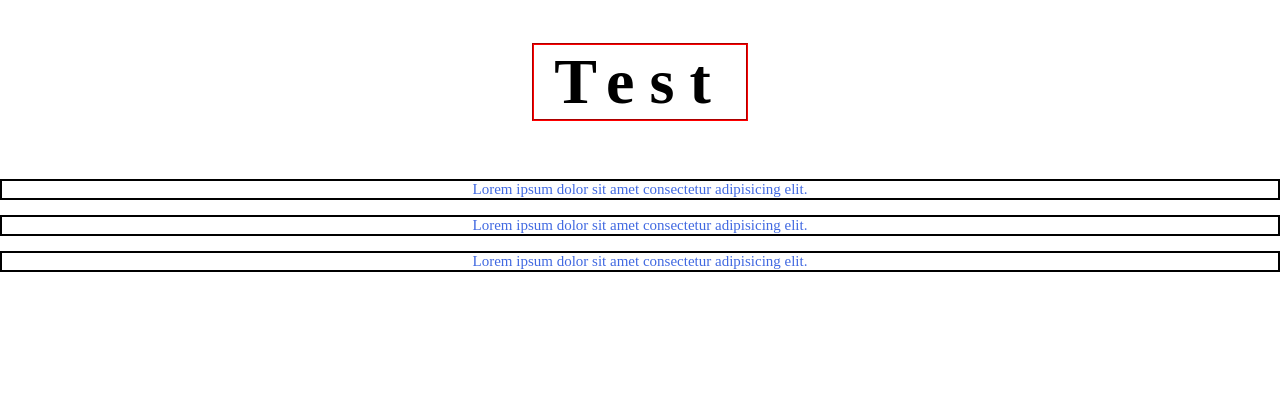
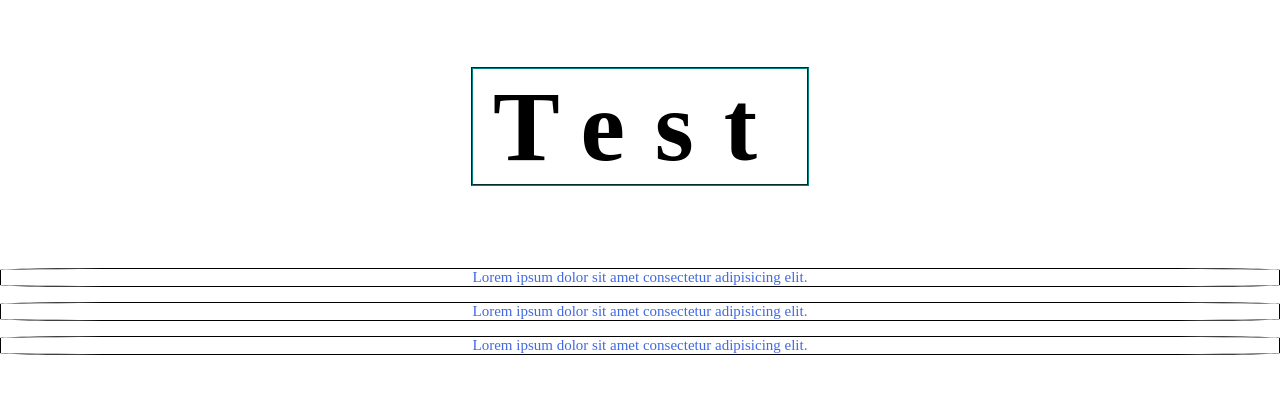
Before and after one commit to jfrcro/gittest, a plain HTML site: page index.html in a window 1280 px wide. Drawn offline with Linux system fonts and the light colour scheme.

Commit message:
segunda propuesta css

```diff
--- a/css/main.css
+++ b/css/main.css
@@ -6,9 +6,9 @@ body {
 }
 
 .t1 {
-    letter-spacing: 15px;
-    border: 2px groove red;
-    font-size: 64px;
+    letter-spacing: 30px;
+    border: 2px groove teal;
+    font-size: 100px;
     padding: 0 20px;
     display: inline-block;
 }
@@ -18,6 +18,6 @@ body {
 .l3 {
     font-size: 15px;
     color: royalblue;
-    border: 2px solid black;
-    /* border-radius: 50%; */
+    border: 1px solid black;
+    border-radius: 10%;
 }
```
